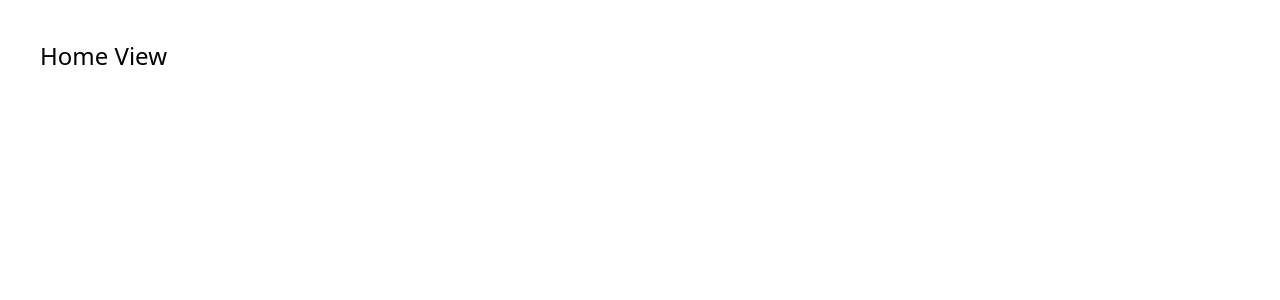
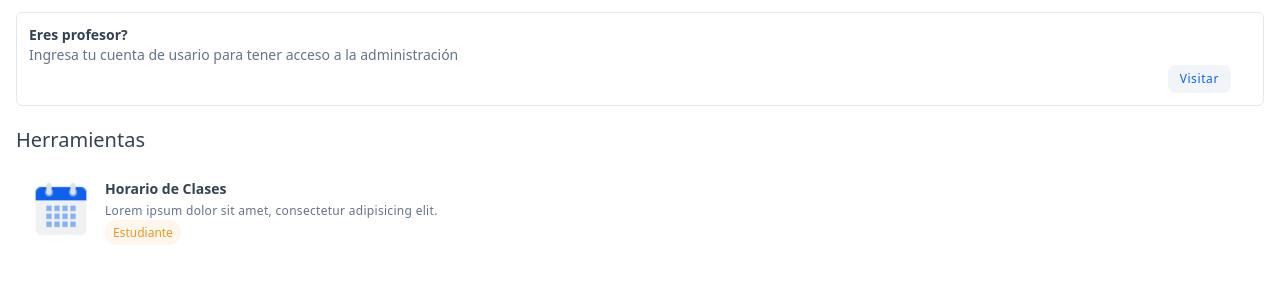
Before and after one commit to dcq-31/university-schedule, a Vue app: page / in a window 1280 px wide. Shown: the top 300 px of the page. Built offline with nearby package versions, Linux system fonts and the light colour scheme.

Commit message:
Create simple home view that shows services

```diff
--- a/src/views/HomeView.vue
+++ b/src/views/HomeView.vue
@@ -1,7 +1,58 @@
-<script setup lang="ts"></script>
+<script lang="ts" setup>
+import { RouterLink } from "vue-router";
+import { ROUTES_NAME } from "../router/names";
+</script>
 
 <template>
-  <main>
-    <div class="font-sans text-2xl p-10">Home View</div>
-  </main>
+  <div class="p-1">
+    <main class="py-2 px-3">
+      <div class="p-3 text-sm rounded-md border border-slate-200">
+        <div class="font-semibold text-slate-700">Eres profesor?</div>
+        <div class="text-slate-500">
+          Ingresa tu cuenta de usario para tener acceso a la administración
+        </div>
+
+        <RouterLink
+          :to="{ name: ROUTES_NAME.LOGIN }"
+          class="block w-min ml-auto mr-5 px-3 py-1.5 text-xs tracking-wider font-medium rounded-lg text-brandeis-blue text-center bg-slate-100 hover:shadow-sm hover:bg-slate-200 hover:border-transparent focus:outline-none focus:ring-2 focus:ring-slate-200 focus:ring-offset-2"
+        >
+          Visitar
+        </RouterLink>
+      </div>
+
+      <div class="mt-5">
+        <div class="text-xl font-medium text-slate-700">Herramientas</div>
+
+        <div class="mt-3">
+          <RouterLink :to="{ name: ROUTES_NAME.LOGIN }">
+            <div
+              class="flex items-center space-x-3 p-3 rounded-lg border border-transparent hover:border-brandeis-blue-100"
+            >
+              <img
+                src="/icons/calendar.png"
+                alt="calendar icon"
+                class="h-16 w-16"
+              />
+
+              <div>
+                <div class="text-slate-700 text-sm font-semibold">
+                  Horario de Clases
+                </div>
+                <div class="text-slate-500 mt-1 text-xs tracking-wide">
+                  Lorem ipsum dolor sit amet, consectetur adipisicing elit.
+                </div>
+                <div>
+                  <span
+                    class="text-carrot-orange font-medium text-xs py-1 px-2 rounded-xl bg-orange-50"
+                  >
+                    Estudiante
+                  </span>
+                </div>
+              </div>
+            </div>
+          </RouterLink>
+        </div>
+      </div>
+    </main>
+  </div>
 </template>
```
Also changed, not shown: public/icons/calendar.png (added).
